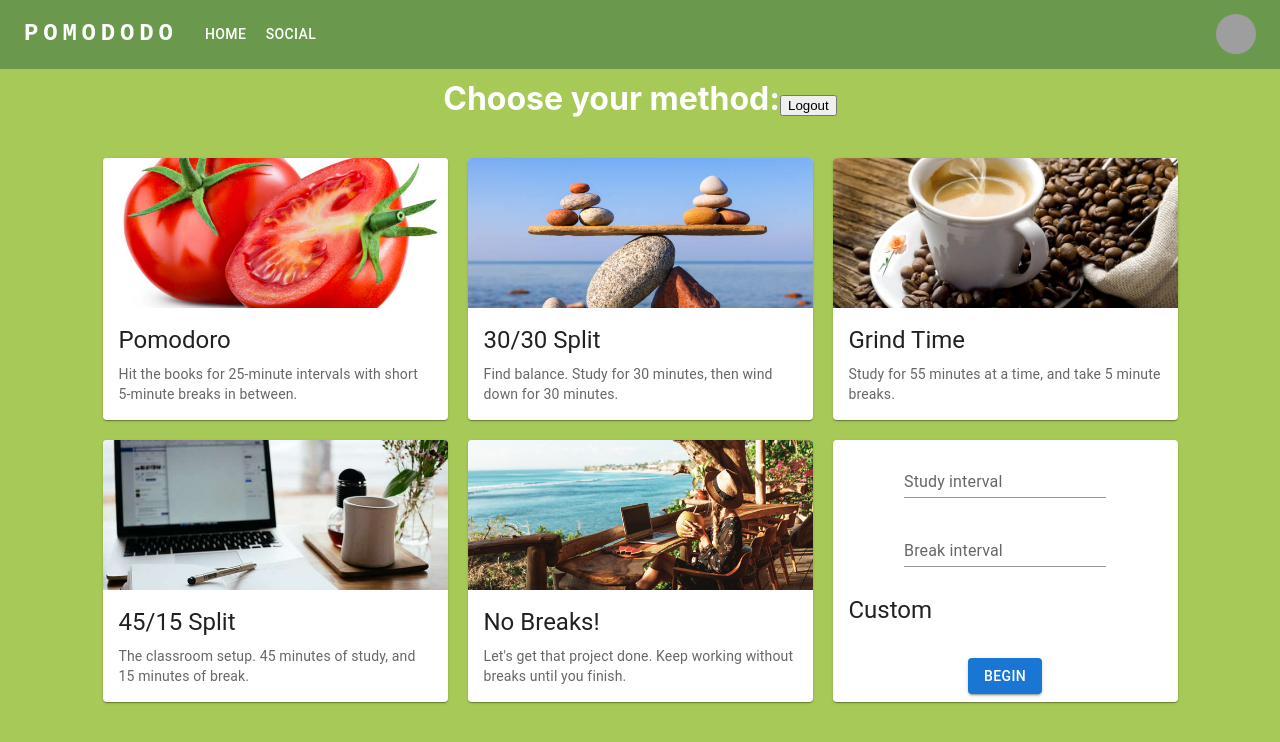
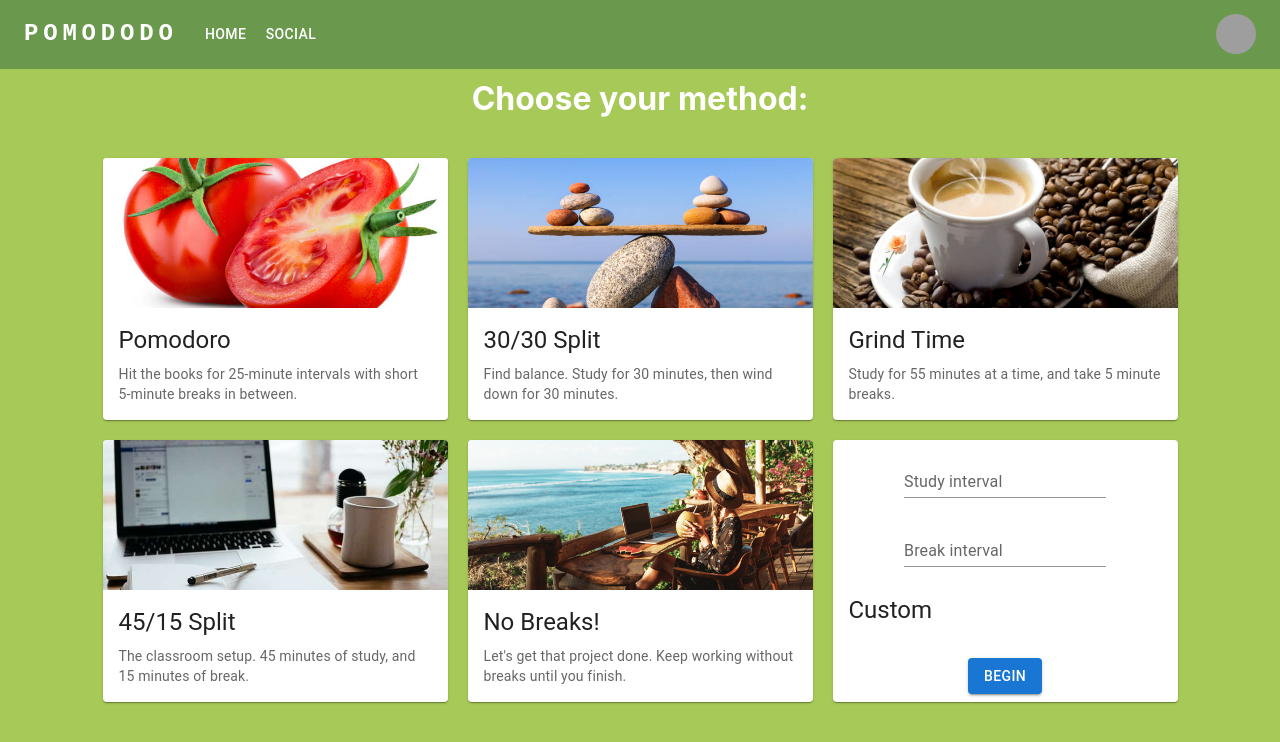
Before and after one commit to AnooshkhaShetty/Pomododo, a React (Create React App) app in the folder pomododo/: page /selectmethod in a window 1280 px wide. Shown: the top 742 px of the page. Built offline with nearby package versions, Linux system fonts and the light colour scheme; grey boxes are pictures that could not be loaded.

Commit message:
logout button

```diff
--- a/package.json
+++ b/package.json
@@ -1,5 +1,6 @@
 {
   "dependencies": {
-    "firebase": "^9.20.0"
+    "firebase": "^9.20.0",
+    "react-firebase-hooks": "^5.1.1"
   }
 }
--- a/pomododo/src/pages/HomePage.js
+++ b/pomododo/src/pages/HomePage.js
@@ -10,7 +10,6 @@ import Button from '@mui/material/Button';
 import CardActions from '@mui/material/CardActions';
 import { BrowserRouter as Router, Route, Link } from "react-router-dom";
 import {useState} from 'react';
-import { LogoutButton } from '../Firebase';
 import ResponsiveAppBar from './NavBar';
 
 
@@ -42,7 +41,6 @@ export default function ActionAreaCard() {
         <div style={{ display: 'flex', flexDirection: 'column', alignItems: 'center', justifyContent: 'center', backgroundColor: '#a7c957', color: '#fff' }}>
           <h1 style={{ backgroundColor: '#a7c957', padding: '10px', margin: 0 }}>
             Choose your method:
-            <LogoutButton />
           </h1>
         </div>
         <div style={gridStyles}>
--- a/pomododo/src/pages/NavBar.js
+++ b/pomododo/src/pages/NavBar.js
@@ -14,9 +14,10 @@ import MenuItem from '@mui/material/MenuItem';
 import AdbIcon from '@mui/icons-material/Adb';
 import Router from './Routes';
 import { Navigate, useNavigate } from 'react-router-dom';
+import { LogoutButton } from '../Firebase';
 
 const pages = ['Home', 'Social'];
-const settings = ['Profile', 'Account', 'Dashboard', 'Logout'];
+const settings = ['Profile', 'Account', 'Dashboard', <LogoutButton />];
 
 function ResponsiveAppBar() {
   const [anchorElNav, setAnchorElNav] = React.useState(null);
```
Also changed, not shown: 1 other file (tests, documents, lock files or other folders).
